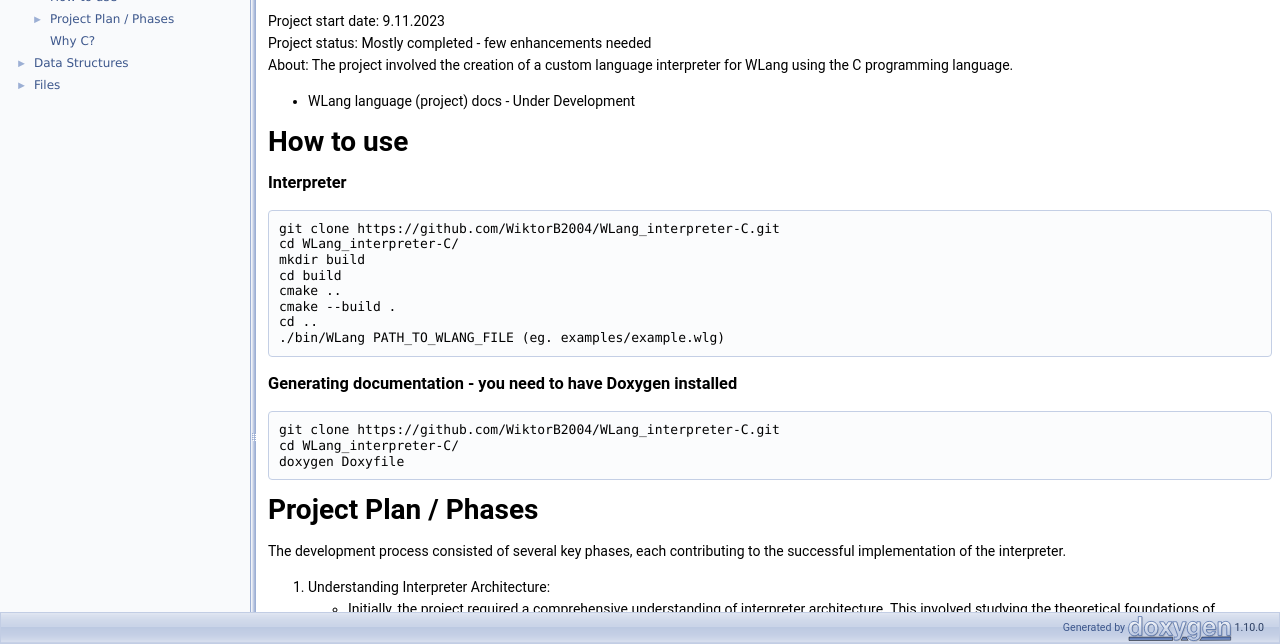
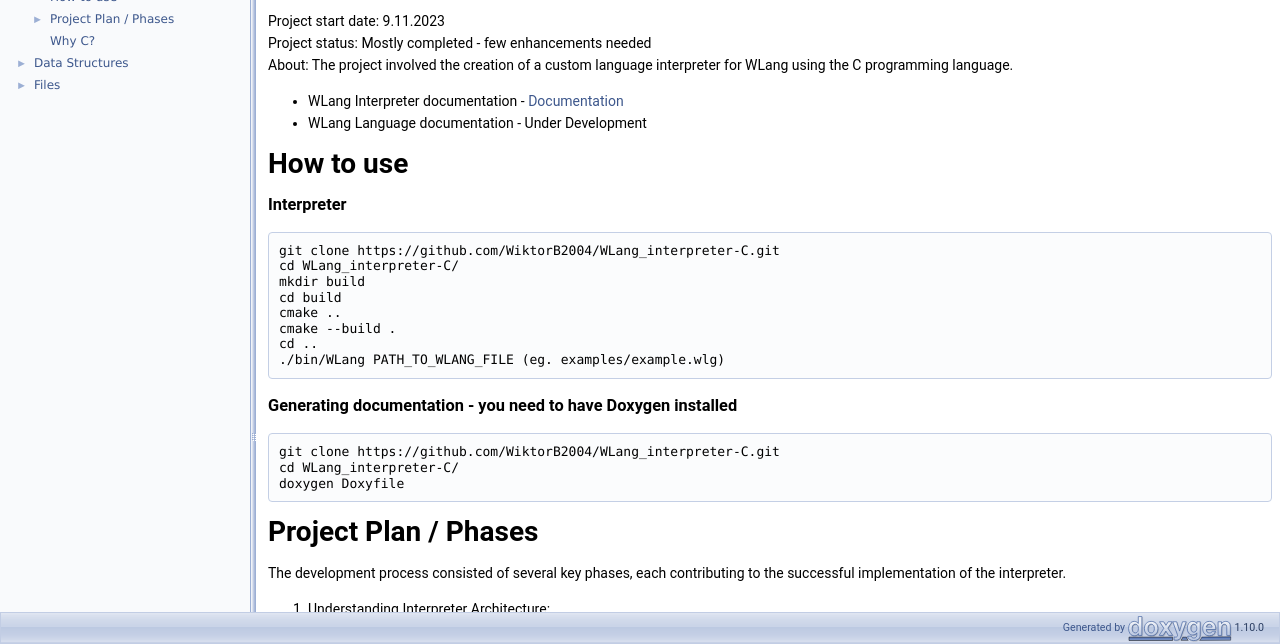
Before and after one commit to WiktorB2004/Interpreter, a plain HTML site: page index.html in a window 1280 px wide. Shown: the part 156-800 px from the top of the page. Drawn offline with Linux system fonts and the light colour scheme.

Commit message:
deploy: 53773471e45961126626f97a1b6f2ba382fadd93

```diff
--- a/index.html
+++ b/index.html
@@ -100,7 +100,8 @@ $(function(){initNavTree('index.html',''); initResizable(); });
  About: The project involved the creation of a custom language interpreter for WLang using the C programming language. <br  />
 </p>
 <ul>
-<li>WLang language (project) docs - Under Development</li>
+<li>WLang Interpreter documentation - <a href="https://wiktorb2004.github.io/WLang_interpreter-C/">Documentation</a></li>
+<li>WLang Language documentation - Under Development</li>
 </ul>
 <h1><a class="anchor" id="autotoc_md1"></a>
 How to use</h1>
```
